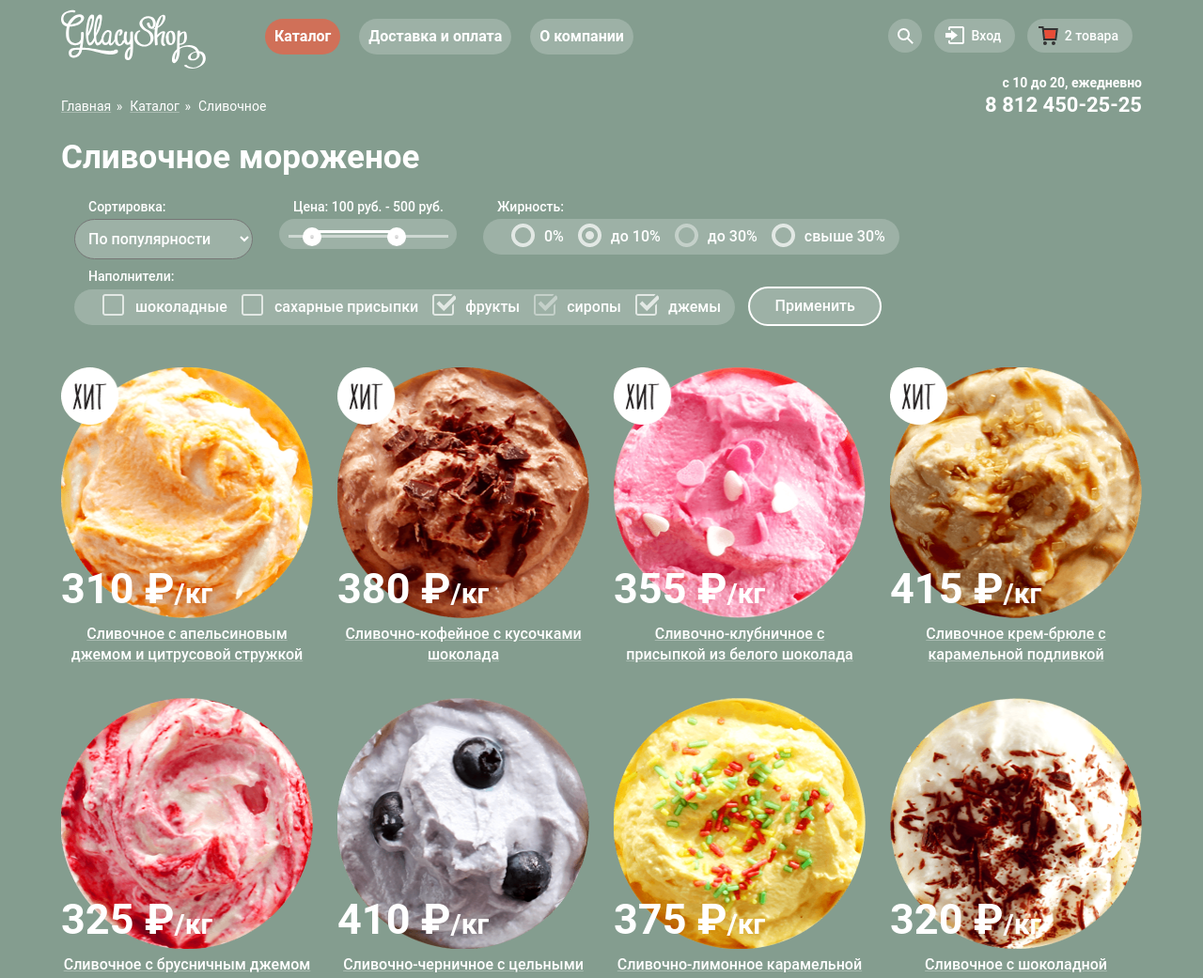
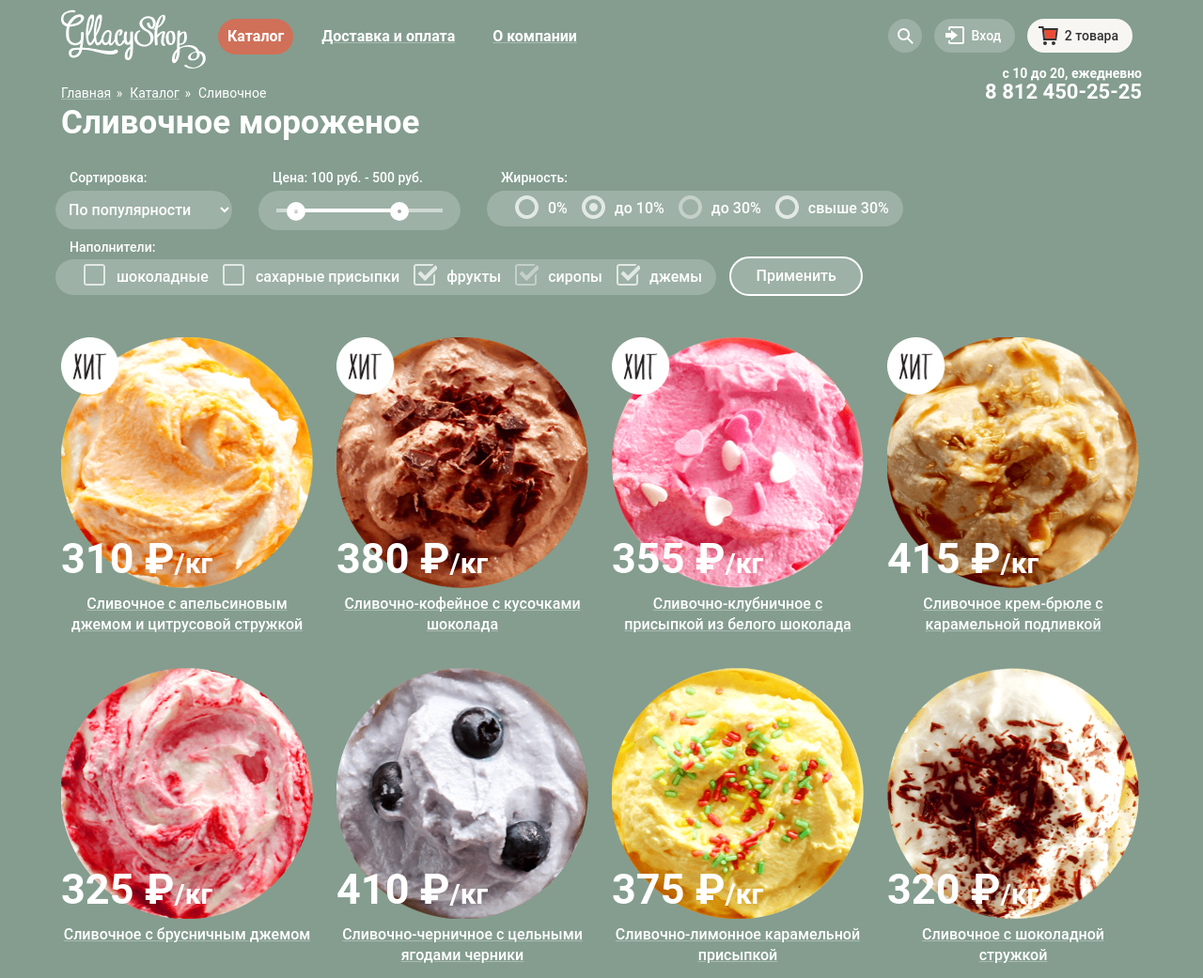
Before and after one commit to alesyatyzhikova/alesyatyzhikova.github.io-gllacy, a plain HTML site: page catalog.html in a window 1280 px wide. Shown: the top 1041 px of the page at 94% size. Drawn offline with Linux system fonts and the light colour scheme; a web font is replaced by a local one.

Commit message:
Доработка 2

```diff
--- a/catalog.html
+++ b/catalog.html
@@ -9,7 +9,7 @@
   <body class="catalog-body container">
     <header class="main-header">
       <nav class="main-navigation">
-        <a href="catalog.html" class="main-logo" aria-label="Логотип">
+        <a href="index.html" class="main-logo" aria-label="Логотип">
         <img src="img/logo.svg" width="154" height="64" alt="Логотип">
         </a>
         <ul class="menu-navigation-list">
@@ -23,8 +23,8 @@
               <li class="menu-catalog-item"><a href="#">Мелорин</a></li>
             </ul>
           </li>
-          <li class="menu-navigation-item"><a class="navigation-link" href="delivery.html">Доставка и оплата</a></li>
-          <li class="menu-navigation-item"><a class="navigation-link" href="company.html">О компании</a></li>
+          <li class="menu-navigation-item"><a class="menu-link" href="delivery.html">Доставка и оплата</a></li>
+          <li class="menu-navigation-item"><a class="menu-link" href="company.html">О компании</a></li>
         </ul>
         <ul class="user-navigation-list">
           <li class="user-navigation-item search">
@@ -109,7 +109,7 @@
             <fieldset class="fieldset">
               <legend class="sort-legend price-legend">Цена: 100 руб. - 500 руб.</legend>
               <div class="range-wrapper">
-                <input class="range" type="range" name="range">
+                <div class="range"></div>
               </div>
             </fieldset>
             <fieldset class="fieldset">
--- a/css/style.css
+++ b/css/style.css
@@ -110,6 +110,7 @@
      -ms-flex-wrap: wrap;
      flex-wrap: wrap;
      margin-top: 20px;
+     margin-right: 100px;
 }
  .user-navigation-list {
      list-style: none;
@@ -130,6 +131,7 @@
  .working-info {
      width: 1150px;
      margin: 0 auto;
+     margin-top: -10px;
      display: -webkit-box;
      display: -ms-flexbox;
      display: flex;
@@ -139,7 +141,6 @@
      -webkit-box-align: start;
      -ms-flex-align: start;
      align-items: flex-end;
-
 }
  .work-main-page {
      margin-left: auto;
@@ -160,8 +161,6 @@
      justify-content: flex-end;
 }
  .navigation-time {
-     width: 270px;
-     min-height: 40px;
      margin-left: auto;
      text-align: right;
 }
@@ -214,7 +213,7 @@
      padding: 18px;
      margin-right: 10px;
 }
- .search-button:hover {
+ .search-button:hover, .search-button:focus {
      width: 17px;
      height: 17px;
      background: url("../img/css_sprites.png") 0px -419px;
@@ -277,6 +276,10 @@
  .menu-catalog-item:last-child a {
      margin-bottom: 0;
 }
+ .menu-link {
+     -webkit-text-decoration-color: rgba(255, 255, 255, 0.3);
+     text-decoration-color: rgba(255, 255, 255, 0.3);
+}
  .menu-catalog-item .current-page {
      background: #f6b5a5;
      width: 100%;
@@ -297,7 +300,7 @@
      top: 34px;
      left: 10px;
 }
- .navigation-link:hover, .navigation-link:focus {
+ .navigation-link:hover, .navigation-link:focus, .menu-link:hover, .menu-link:focus {
      background-color: #f7f6f3;
      border-radius: 30px;
      color: #000000;
@@ -514,6 +517,7 @@
 }
  .basket-link {
      position: relative;
+     padding-right: 30px;
 }
  .basket-link::before {
      content: "";
@@ -537,6 +541,8 @@
 }
  .basket-link-full {
      position: relative;
+     background-color: #f7f6f3;
+     color: #323232;
 }
  .basket-link-full::before {
      content: "";
@@ -628,7 +634,7 @@
 }
  .basket-sum::before {
      content: "";
-     background-color: rgba(53, 53, 53, 0.2);
+     background: rgba(53, 53, 53, 0.2);
      height: 1px;
      width: 100%;
      display: block;
@@ -662,7 +668,6 @@
      font-size: 22px;
      line-height: 24px;
      font-weight: 700;
-     margin-top: -20px;
 }
  .site-wrapper {
      min-width: 1200px;
@@ -678,13 +683,15 @@
      font-size: 60px;
      line-height: 60px;
      font-weight: 700;
+     width: 720px;
+     margin-left: 240px;
 }
  .slider {
      position: relative;
-     padding-top: 180px;
+     padding-top: 235px;
      text-align: center;
      color: #ffffff;
-     margin-bottom: 35px;
+     margin-bottom: 40px;
 }
  .slide {
      display: none;
@@ -703,7 +710,7 @@
 }
  .slider-controls {
      position: absolute;
-     bottom: 63px;
+     bottom: 10px;
      left: 0;
      z-index: 20;
      font-size: 0;
@@ -721,6 +728,7 @@
      list-style: none;
      margin: 0;
      padding: 0;
+     margin: 0 auto;
 }
  #product-1:checked ~ .site-wrapper {
      background-color: #849d8f;
@@ -804,17 +812,20 @@
      display: -webkit-box;
      display: -ms-flexbox;
      display: flex;
-     -webkit-box-pack: justify;
-         -ms-flex-pack: justify;
-             justify-content: space-between;
+     -webkit-box-pack: start;
+     -ms-flex-pack: start;
+     justify-content: flex-start;
      -ms-flex-wrap: wrap;
      flex-wrap: wrap;
 }
-
  .ice-item {
      width: 268px;
      position: relative;
      margin-bottom: 35px;
+     margin-right: 25px;
+}
+ .ice-item:nth-child(4n) {
+     margin-right: 0;
 }
  .ice-image img {
      position: relative;
@@ -869,7 +880,6 @@
      margin-top: 325px;
      padding: 10px;
 }
-
  .ice-item:hover {
      z-index: 5;
 }
@@ -1090,20 +1100,20 @@
      line-height: 20px;
      margin-bottom: 5px;
 }
- .street,
- .phone-fat {
+ .street, .phone-fat {
      font-size: 18px;
      line-height: 24px;
      font-weight: 700;
 }
-.first-block,
- .second-block {
+ .first-block, .second-block {
      margin-bottom: 25px;
 }
  .address-button {
      display: block;
      margin: 0 auto;
      width: 100%;
+     -webkit-box-sizing: border-box;
+     box-sizing: border-box;
 }
  .main-footer {
      display: -webkit-box;
@@ -1186,7 +1196,8 @@
      margin-right: 10px;
 }
  .link-list {
-     width: 355px;
+     width: 340px;
+     margin-left: 40px;
 }
  .link-item a {
      margin-right: 20px;
@@ -1233,7 +1244,7 @@
      width: 110px;
      height: 40px;
      position: absolute;
-     top: -15px;
+     top: -20px;
      left: 60px;
      background: url("../img/logo-htmlacademy.svg");
 }
@@ -1301,7 +1312,6 @@
          transform: translateX(10px);
     }
 }
-
  .modal {
      background-color: #f8f7f4;
      width: 477px;
@@ -1471,6 +1481,9 @@
  .main-title {
      font-size: 35px;
      line-height: 41px;
+     margin:0;
+     padding: 0;
+     margin-bottom: 30px;
 }
  .forms {
      display: -webkit-box;
@@ -1482,6 +1495,9 @@
      flex-direction: column;
      margin-bottom: 35px;
 }
+ .sort-form {
+     margin-left: -20px;
+}
  .fieldset {
      border: none;
 }
@@ -1504,61 +1520,54 @@
  .price-legend {
      position: relative;
 }
+ .range {
+     width: 177px;
+     height: 4px;
+     background: rgba(255, 255, 255, 0.5);
+     position: relative;
+}
+ .range::after {
+     content: "";
+     display: block;
+     position: absolute;
+     left: 30px;
+     width: 100px;
+     height: 4px;
+     background: #ffffff;
+}
  .range-wrapper {
      background-color: rgba(255, 255, 255, 0.2);
-     padding: 5px 30px;
-     position: relative;
+     padding: 19px;
      border-radius: 30px;
-     cursor: pointer;
-}
- .range-wrapper::after {
-     content: "";
-     width: 170px;
-     height: 3px;
-     display: block;
-     background: #ffffff;
-     top: 17px;
-     left: 10px;
-     position: absolute;
-     opacity: 0.5;
+     position: relative;
 }
  .range-wrapper::before {
-     content: "";
-     width: 80px;
-     height: 3px;
-     display: block;
-     background: #ffffff;
-     bottom: 17px;
-     left: 40px;
-     position: absolute;
-}
- .range {
-     visibility: hidden;
-}
- .price-legend::after {
      content: "";
      width: 20px;
      height: 20px;
      display: block;
+     position: absolute;
+     bottom: 10px;
+     left: 30px;
      background: url(../img/filter-button.svg);
-     top: 30px;
-     left: 100px;
-     position: absolute;
-}
- .price-legend::before {
+     cursor: pointer;
+}
+ .range-wrapper::after {
      content: "";
      width: 20px;
      height: 20px;
      display: block;
+     position: absolute;
+     bottom: 10px;
+     left: 140px;
      background: url(../img/filter-button.svg);
-     top: 30px;
-     left: 10px;
-     position: absolute;
+     cursor: pointer;
 }
  .sort-form-select option, .radio-item label, .checkbox-item label {
      font-size: 16px;
      line-height: 18px;
      font-weight: 500;
+     border: none;
 }
  .sort-form-select {
      background-color: rgba(255, 255, 255, 0.2);
@@ -1568,8 +1577,9 @@
      font-size: 16px;
      line-height: 18px;
      font-weight: 500;
-}
- .sort-form-select:hover, .sort-form-select:focus, .sort-form-select:active {
+     border: none;
+}
+ .sort-form-select:hover, .sort-form-select:checked, .sort-form-select:active {
      color: #000000;
      background-color: #ffffff;
      outline: none;
@@ -1615,7 +1625,7 @@
      background: url('../img/css_sprites.png') -10px -1155px;
      opacity: 0.7;
 }
- .radio-input:hover + label::before {
+ .radio-input:hover + label::before, .radio-input:focus + label::before {
      cursor: pointer;
      opacity: 1;
 }
@@ -1768,4 +1778,3 @@
      border-radius: 50%;
      color: #000000;
 }
-}
```
Also changed, not shown: index.html (+4 -4 lines), css/css-min.css. Lines whose indentation alone changed are shown as unchanged.
